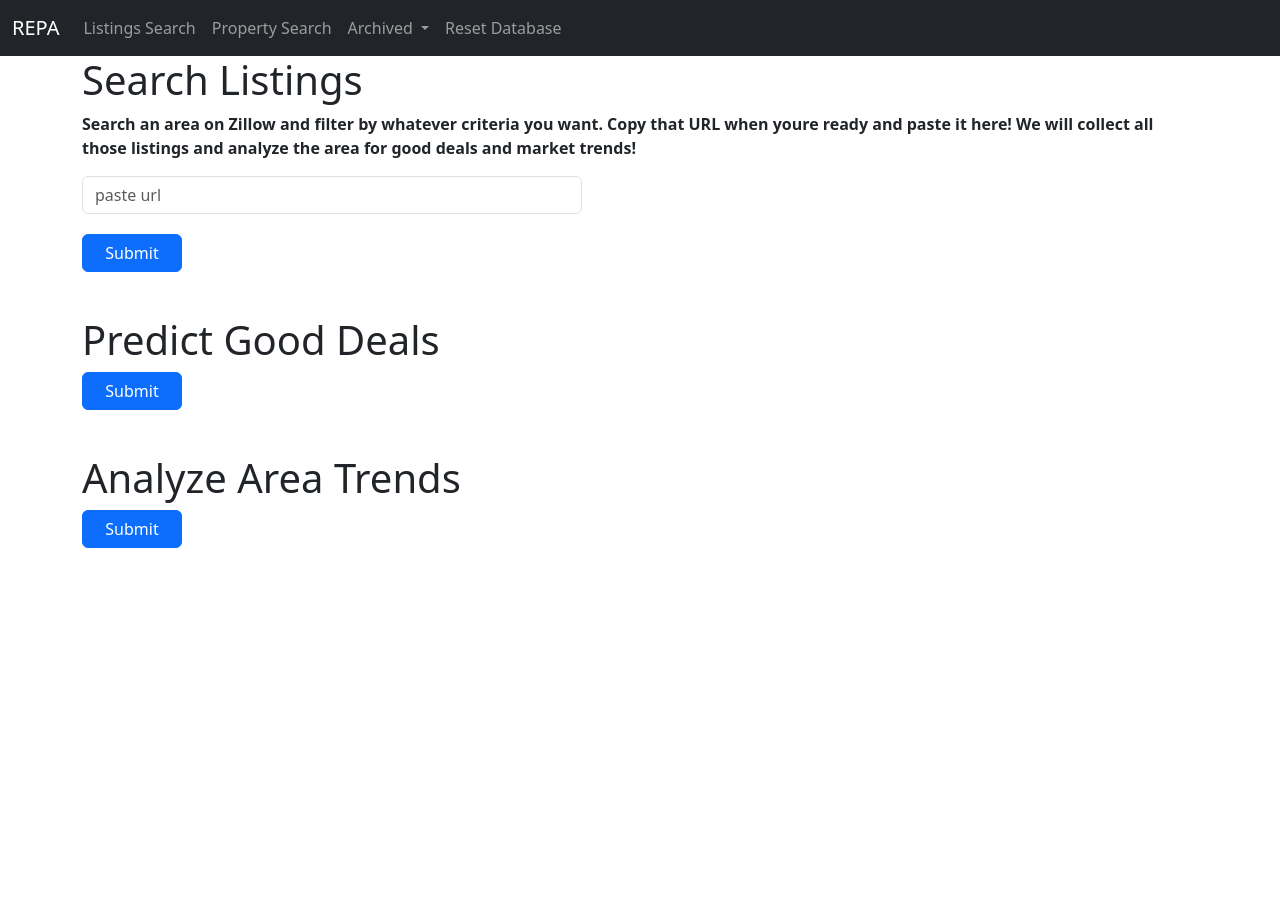
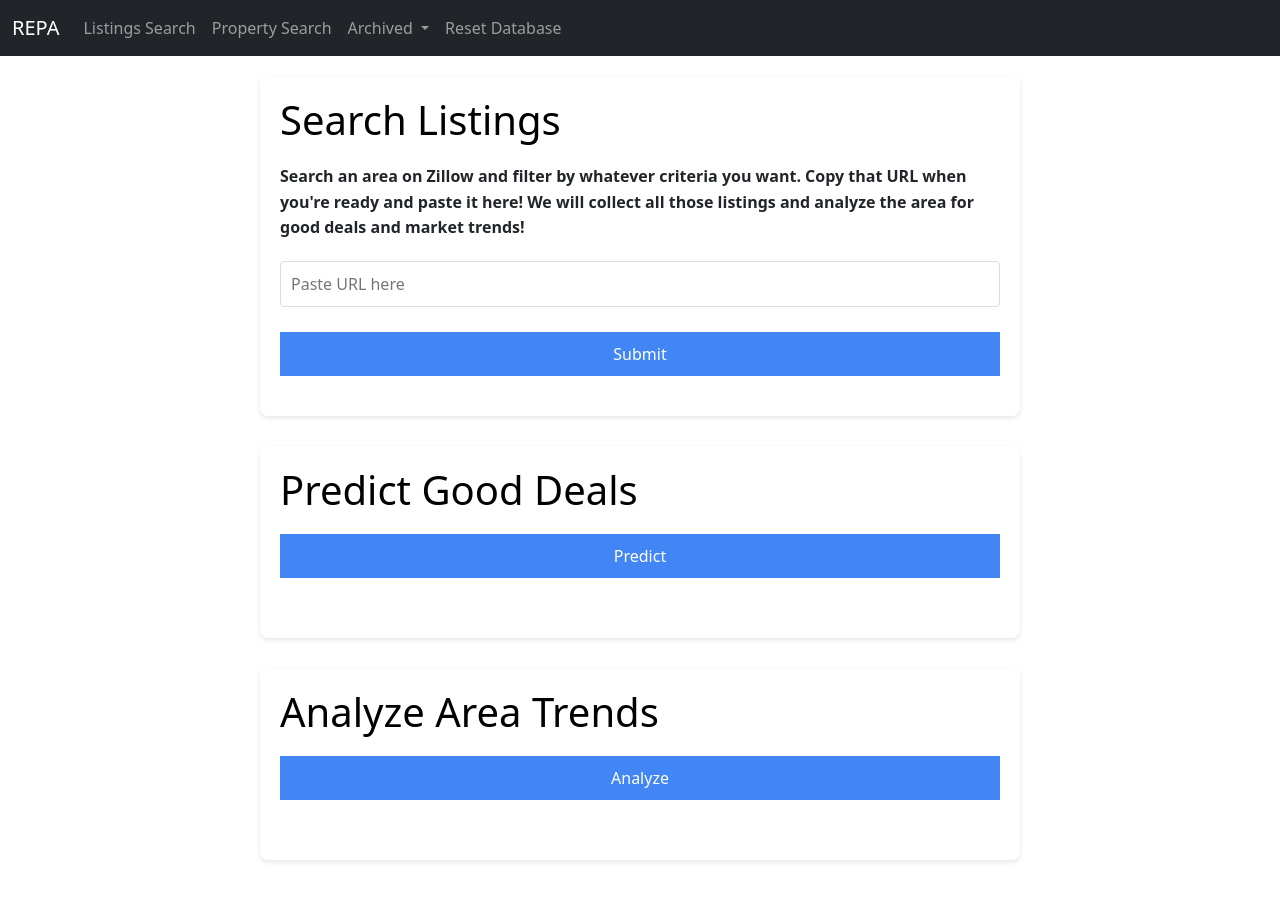
Before and after one commit to adensattler/REPA, a Flask app: page /listings-search in a window 1280 px wide. Before the commit the page ends 548 px from the top, so only its background shows below. Run offline with Flask 3, Linux system fonts and the light colour scheme.

Commit message:
Plain design on the all pages except property_search and property(still in works)

```diff
--- a/Main/static/css/styles.css
+++ b/Main/static/css/styles.css
@@ -184,3 +184,130 @@ footer {
 .carousel-control-next-icon {
   filter: invert(100%); /* Makes the arrows white */
 }
+
+/* Welcome page styles */
+
+.welcome__container {
+    max-width: 800px;
+    margin: 30px auto;
+    padding: 20px;
+    background: #fff;
+    text-align: center;
+    border-radius: 8px;
+    box-shadow: 0 2px 5px rgba(0, 0, 0, 0.1);
+}
+
+.welcome__title {
+    margin-bottom: 20px;
+    color: #000000;
+    font-size: 2.5rem;
+}
+
+.welcome__description {
+    font-size: 1.1rem;
+    margin-bottom: 20px;
+}
+
+.welcome__features-list {
+    text-align: left;
+    list-style: inside square;
+    padding-left: 0;
+    margin-bottom: 20px;
+}
+
+.welcome__features-list-item {
+    font-weight: bold;
+    margin-bottom: 10px;
+}
+
+.welcome__btn-primary {
+    display: inline-block;
+    background-color: #4285f4;
+    color: #fff;
+    padding: 10px 15px;
+    text-decoration: none;
+    border-radius: 4px;
+    transition: background-color 0.3s;
+}
+
+.welcome__btn-primary:hover {
+    background-color: #3276d1;
+}
+
+.content-section {
+    max-width: 800px;
+    margin: auto;
+    padding: 20px;
+}
+
+.content-block {
+    background: #fff;
+    margin-bottom: 30px;
+    padding: 20px;
+    border-radius: 8px;
+    box-shadow: 0 2px 5px rgba(0, 0, 0, 0.1);
+}
+
+.content-title {
+    color: #000000;
+    margin-bottom: 20px;
+}
+
+.content-description {
+    margin-bottom: 20px;
+    line-height: 1.6;
+}
+
+.form {
+    margin-bottom: 20px;
+}
+
+.form-group3 {
+    margin-bottom: 15px;
+}
+
+.form-control2 {
+    width: 100%;
+    padding: 10px;
+    border: 1px solid #ddd;
+    border-radius: 4px;
+    margin-bottom: 10px;
+}
+
+.responsive-table {
+    overflow-x: auto;
+    margin-bottom: 20px;
+  }
+
+  @media (max-width: 768px) {
+    .responsive-table {
+      -ms-overflow-style: -ms-autohiding-scrollbar;
+    }
+  }
+
+  /* Ensure tables don't have a fixed width that can overflow the container */
+  table {
+    width: 100%;
+    max-width: 100%;
+    margin-bottom: 20px;
+    border-collapse: collapse;
+  }
+
+  /* Table styles for better readability on smaller screens */
+  @media screen and (max-width: 768px) {
+    table {
+      display: block;
+    }
+
+    thead {
+      display: block;
+    }
+
+    tbody {
+      display: block;
+    }
+
+    th, td {
+      min-width: 120px; /* Or whatever minimum width you want for your cells */
+    }
+  }
--- a/Main/templates/listings_search.html
+++ b/Main/templates/listings_search.html
@@ -1,53 +1,54 @@
 {% extends 'base.html' %}
 
 {% block content %}
-
-<!-- Search Listings // Add Listings to Database -->
-<h1>{% block title %} Search Listings {% endblock %}</h1>
-<p>Search an area on Zillow and filter by whatever criteria you want. Copy that URL when youre ready and paste it here! We will collect all those listings and analyze the area for good deals and market trends!</p>
-<form method="post">
-    <div class="form-group">
-        <input type="text" name="url" placeholder="paste url" class="form-control"
-            value="{{ request.form['url'] }}"></input>
+<div class="content-section">
+    <div class="content-block">
+        <h1 class="content-title">{% block title %} Search Listings {% endblock %}</h1>
+        <p class="content-description">Search an area on Zillow and filter by whatever criteria you want. Copy that URL when you're ready and paste it here! We will collect all those listings and analyze the area for good deals and market trends!</p>
+        <form
+        method="post"
+        class="form"
+        >
+            <div class="form-group3">
+                <input type="text" name="url" placeholder="Paste URL here" class="form-control2" value="{{ request.form['url'] }}"></input>
             </div>
-    <div class="form-group">
-        <button type="submit" class="btn btn-primary">Submit</button>
+            <div class="form-group3">
+                <button type="submit" class="btn-primary">Submit</button>
             </div>
         </form>
+        {% if success_message %}
+            <div class="alert alert-success">{{ success_message }}</div>
+        {% endif %}
+    </div>
 
-{% if success_message %}
-    <p>{{ success_message }}</p>
-{% endif %}
-<br>
-
-<!-- Predict Button -->
-<h1>Predict Good Deals</h1>
-
-<form method="post">
-    <div class="form-group">
-        <button type="submit" name="predict" class="btn btn-primary">Submit</button>
+    <div class="content-block">
+        <h1 class="content-title">Predict Good Deals</h1>
+        <form
+        method="post"
+        class="form"
+        >
+            <div class="form-group3">
+                <button type="submit" name="predict" class="btn-primary">Predict</button>
             </div>
         </form>
+        <div class="responsive-table">
+            {{ predict_result|safe }}
+        </div>
+    </div>
 
-<!-- Place to display the results of predict -->
-<div>
-    {{predict_result|safe}}
-</div>
-<br>
-
-<!-- Analyze Button -->
-<h1>Analyze Area Trends</h1>
-
-<form method="post">
-    <div class="form-group">
-        <button type="submit" name="analyze" class="btn btn-primary">Submit</button>
+    <div class="content-block">
+        <h1 class="content-title">Analyze Area Trends</h1>
+        <form
+        method="post"
+        class="form"
+        >
+            <div class="form-group3">
+                <button type="submit" name="analyze" class="btn-primary">Analyze</button>
             </div>
         </form>
-
-<!-- Place to display the result of analyze -->
-<div>
-    {{analyze_result|safe}}
+        <div class="responsive-table">
+            {{ analyze_result|safe }}
         </div>
-
-
+    </div>
+</div>
 {% endblock %}
```
Also changed, not shown: Main/templates/analyze.html (+12 -13 lines), Main/templates/create.html (+12 -11 lines), Main/templates/index.html (+8 -8 lines), Main/templates/predict.html (+13 -14 lines). Lines whose indentation alone changed are shown as unchanged.
